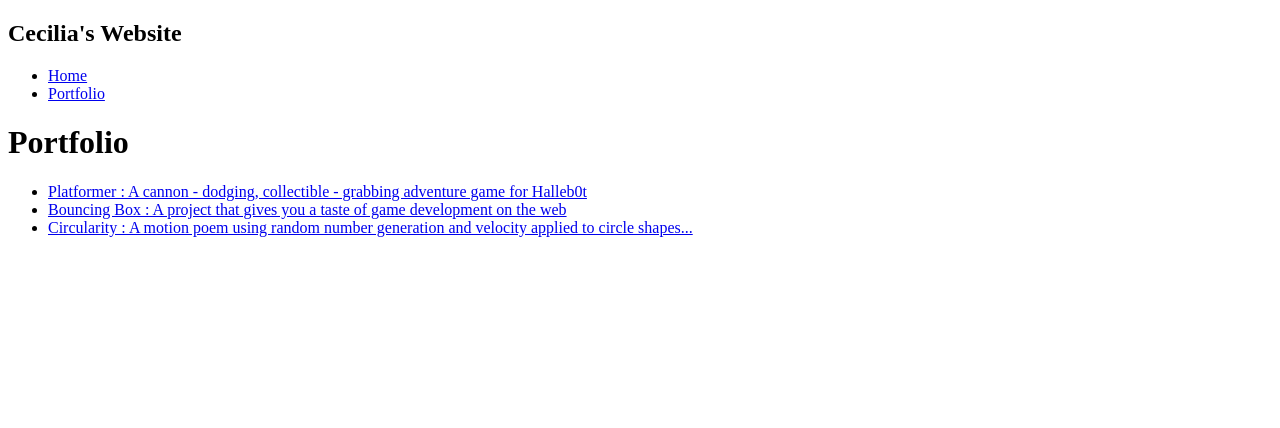
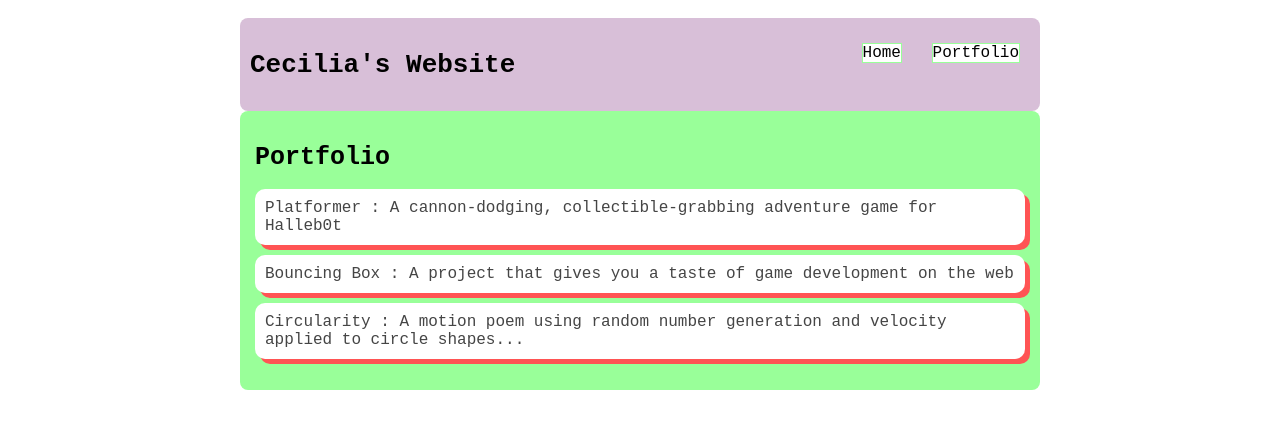
Before and after one commit to CeciliaIngo/CeciliaIngo.github.io, a plain HTML site: page portfolio.html in a window 1280 px wide. Drawn offline with Linux system fonts and the light colour scheme.

Commit message:
portfolio

```diff
--- a/portfolio.html
+++ b/portfolio.html
@@ -2,6 +2,95 @@
 <html>
     <head>
         <title>Cecilia's Website</title>
+        <style type="text/css">
+            body {
+                background: #fff;
+                color: black;
+                padding: 10px;
+                font-family: arial;
+            }
+            header {
+                font-size: 20px;
+                font-weight: bold;
+                color: black;
+            }
+
+            #all-contents {
+                max-width: 800px;
+                margin: auto;
+                font-family:'Courier New', Courier, monospace;
+            }
+
+            /* navigation menu */
+            nav {
+                background: Thistle;
+                margin: 0 auto;
+                display: flex;
+                padding: 10px;
+                border-radius: 8px;
+            }
+            h1 {
+                display: flex;
+                align-items: center;
+                color: black;
+                flex: 1;
+                font-size: 26px;
+            }
+            #nav-ul {
+                list-style-image: none;
+            }
+            .nav-li {
+                display: inline-block;
+                padding: 0 10px;
+            }
+            .nav-a {
+                text-decoration: none;
+                color:#fff;
+                background-color: #fff;
+                color: black;
+                border: 1px solid #99ff99;
+            }
+
+            /* main container area beneath menu */
+            main {
+                background: #99ff99;
+                display: flex;
+                border-radius: 8px;
+            }
+            .content {
+                flex: 1;
+                padding: 15px;
+                font-size: 16px
+            }
+
+            .content h1 {
+                color: black;
+                font-size: 25px;
+            }
+
+            #portfolio {
+                list-style-type: none;
+                padding-left: 0;
+            }
+
+            #portfolio li {
+                background: #fff;
+                padding: 10px;
+                border-radius: 10px;
+                margin-bottom: 10px;
+                box-shadow: 5px 5px rgb(255, 84, 84);
+            }
+
+            #portfolio li:hover {
+                background: PeachPuff;
+            }
+
+            #portfolio a {
+                text-decoration: none;
+                color: #454545;
+            }
+
+        </style>
     </head>
 
     <body>
@@ -21,7 +110,7 @@
                 <div class="content">
                     <h1>Portfolio</h1>
                     <ul id="portfolio">
-                        <li><a href="projects/platformer/">Platformer : A cannon - dodging, collectible - grabbing adventure game for Halleb0t</a></li>
+                        <li><a href="projects/platformer/">Platformer : A cannon-dodging, collectible-grabbing adventure game for Halleb0t</a></li>
                         <li><a href="projects/bouncing-box/">Bouncing Box : A project that gives you a taste of game development on the web </a></li>
                         <li><a href="projects/circularity/">Circularity : A motion poem using random number generation and velocity applied to circle shapes...</a></li>
                     </ul>
```
Also changed, not shown: index.html (+0 -1 lines).
